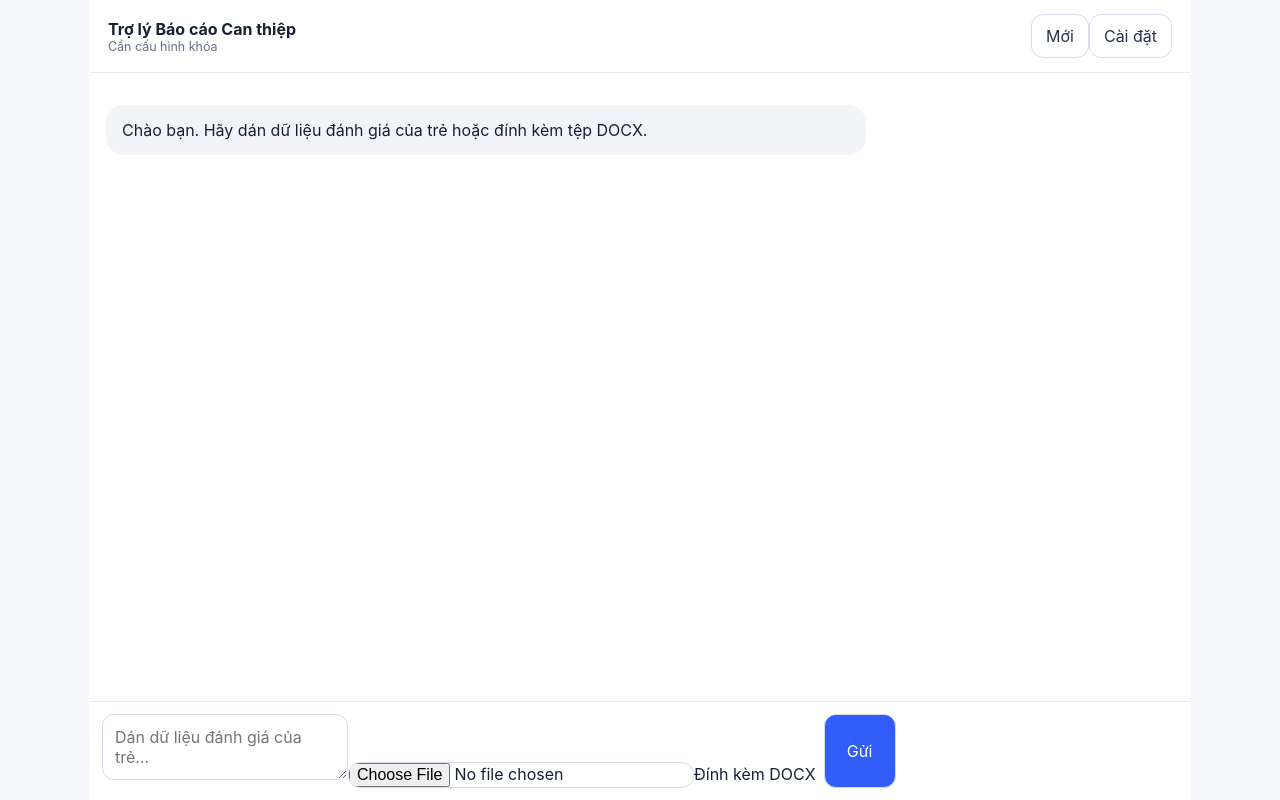
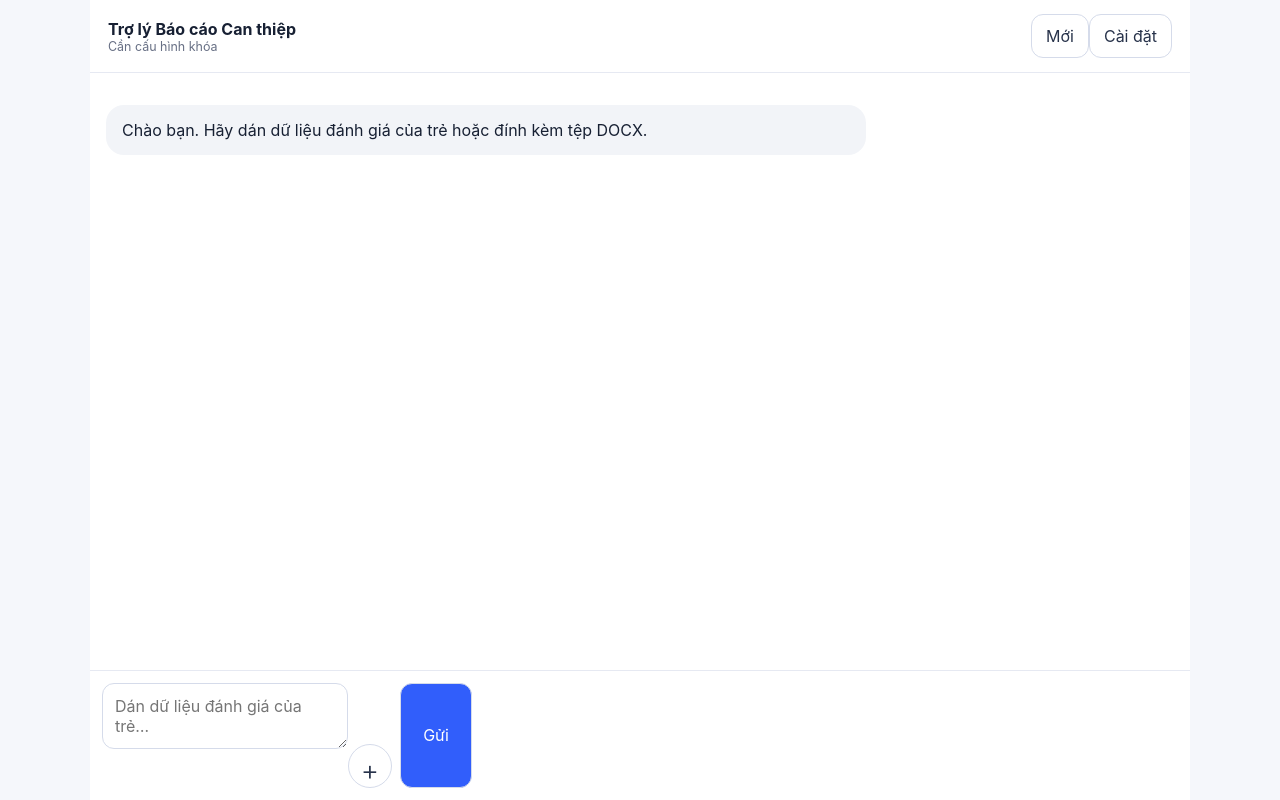
Before and after one commit to oree-nguyen/esdm, a React (Vite) app: page / in a window 1280 px wide. Built offline with nearby package versions, Linux system fonts and the light colour scheme.

Commit message:
Style DOCX attachment as plus button

```diff
--- a/src/app/App.tsx
+++ b/src/app/App.tsx
@@ -5,6 +5,7 @@ import { downloadDocx, downloadMarkdown } from '../export/files';
 import { runWorkflow } from '../services/workflow';
 import { clearStorage, loadDraft, saveDraft } from '../storage/draftStorage';
 import type { ChatMessage, ChildInput, Settings } from '../types';
+import '../attachment.css';
 
 const today = () => new Date().toLocaleDateString('en-CA');
 const extract = (text: string): Partial<ChildInput> => ({
--- /dev/null
+++ b/src/attachment.css
@@ -0,0 +1,27 @@
+.attach {
+  width: 44px;
+  height: 44px;
+  display: inline-grid;
+  place-items: center;
+  border: 1px solid #d5dbea;
+  border-radius: 50%;
+  color: #27324a;
+  background: #fff;
+  cursor: pointer;
+  font-size: 0;
+  line-height: 1;
+}
+
+.attach::after {
+  content: '+';
+  font-size: 28px;
+  font-weight: 300;
+}
+
+.attach:hover {
+  background: #f0f4ff;
+}
+
+.attach input {
+  display: none;
+}
```
